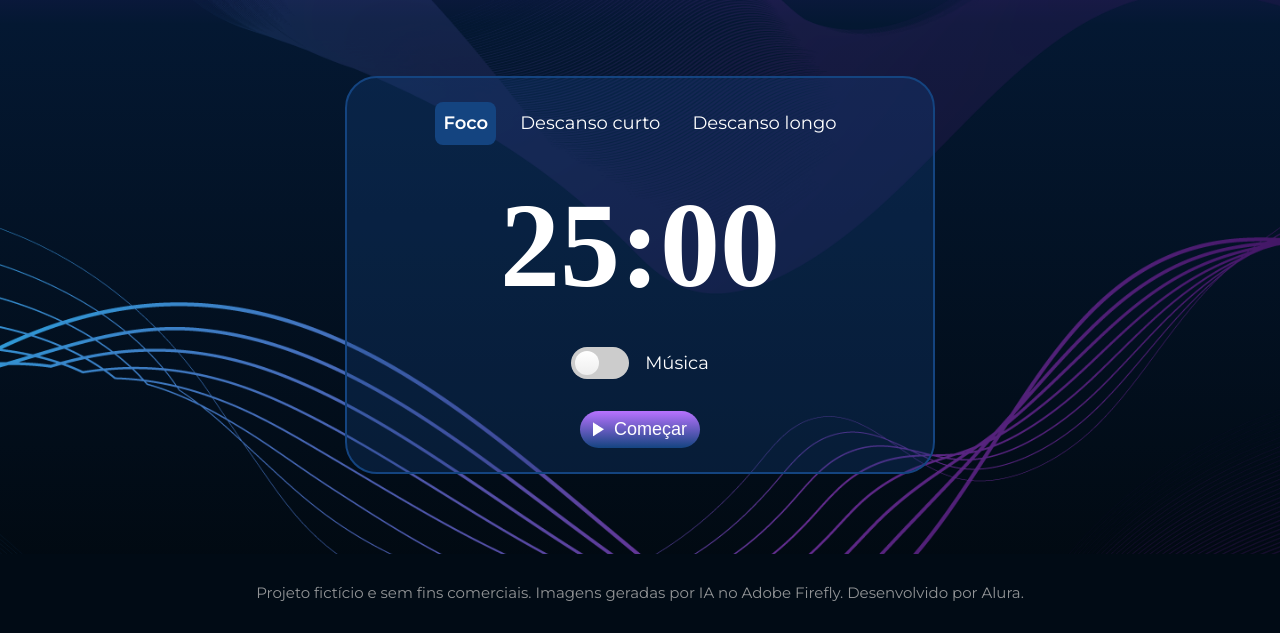
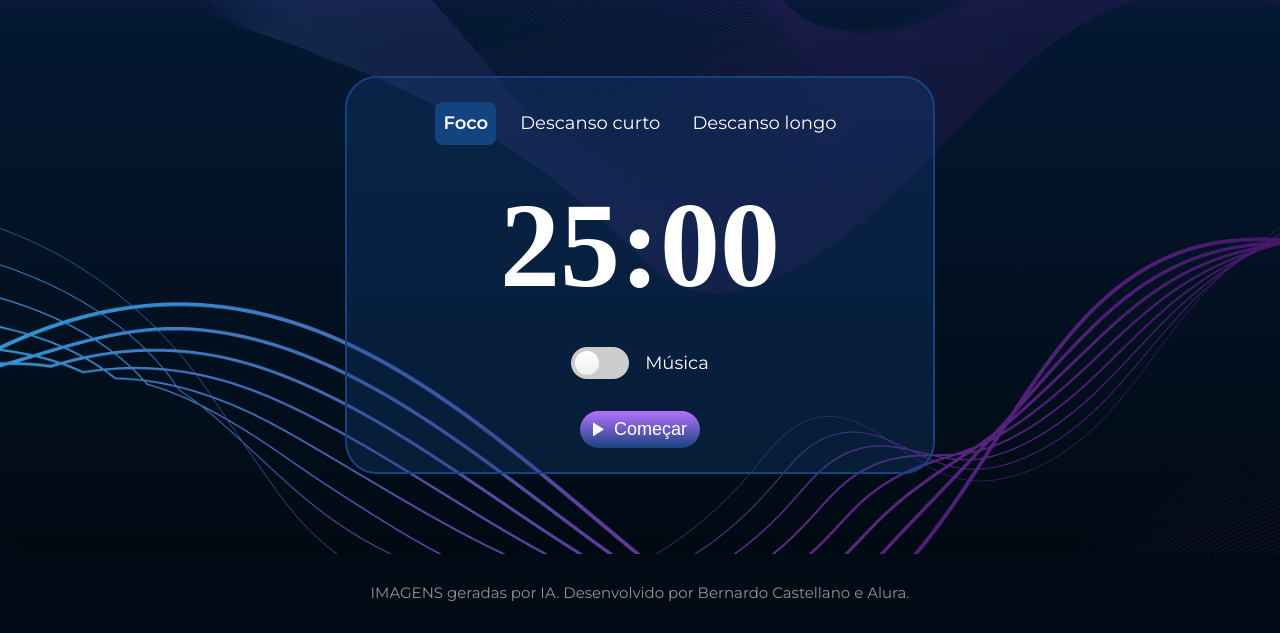
Before and after one commit to BernardoCastellano/projeto-fokus, a plain HTML site: page index.html in a window 1280 px wide. Shown: the part 548-1181 px from the top of the page. Drawn offline with nearby package versions, Linux system fonts and the light colour scheme; a web font is replaced by a local one.

Commit message:
Considerações Atualizadas

```diff
--- a/index.html
+++ b/index.html
@@ -71,7 +71,7 @@
 
         <footer class="app__footer">
             <p class="app__footer-text">
-                Projeto fictício e sem fins comerciais. Imagens geradas por IA no Adobe Firefly. Desenvolvido por Alura.
+                IMAGENS geradas por IA. Desenvolvido por Bernardo Castellano e Alura.
             </p>
         </footer>
     </main>
```
